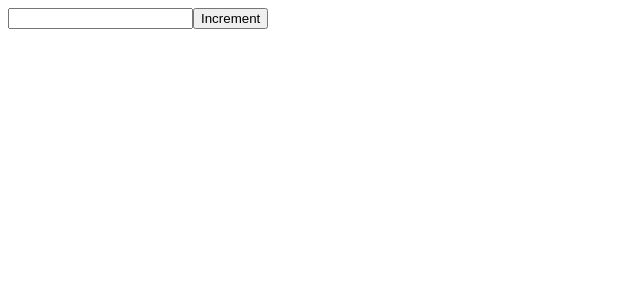
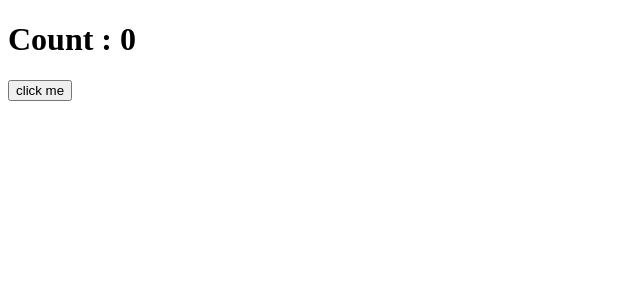
Before and after one commit to anisul-Islam/react-tutorials-code, a React (Create React App) app: page / in a window 1280 px wide. Shown: the top 300 px of the page, without its empty margins (0-640 px from the left). Built offline with nearby package versions, Linux system fonts and the light colour scheme; the HTML template or start-up script is replaced by a standard one.

Commit message:
useEffect basics

```diff
--- a/src/App.js
+++ b/src/App.js
@@ -1,9 +1,9 @@
 import React from "react";
-import USE_EFFECT1 from "./components/HOOKS/useEffect/USE_EFFECT_1/index2";
+import USE_EFFECT from "./components/HOOKS/useEffect";
 export default function App() {
   return (
     <div>
-      <USE_EFFECT1 />
+      <USE_EFFECT />
     </div>
   );
 }
--- a/src/components/HOOKS/useEffect/USE_EFFECT_1/index2.js
+++ /dev/null
@@ -1,23 +0,0 @@
-import React, { useState, useEffect } from "react";
-
-export default function USE_EFFECT1() {
-  const [counter, setCount] = useState(0);
-  const [name, setName] = useState("");
-
-  //run after every render - making side effect, we are updating dom after every render
-  useEffect(() => {
-    console.log("useEffect is called");
-    document.title = `Clicked ${counter} times`;
-  }, [counter]); //props or state that useEffect should depend to make any side effect
-
-  return (
-    <div>
-      <input
-        type="text"
-        value={name}
-        onChange={(e) => setName(e.target.value)}
-      />
-      <button onClick={() => setCount(counter + 1)}>Increment</button>
-    </div>
-  );
-}
--- /dev/null
+++ b/src/components/HOOKS/useEffect/index.js
@@ -0,0 +1,21 @@
+import React, { useState, useEffect } from "react";
+
+export default function USE_EFFECT() {
+  const [count, setCount] = useState(0);
+
+  //run after every render - we can update dom, fetch data and so on here
+  useEffect(() => {
+    console.log("useEffect is called");
+  }, []); //props or state that useEffect should depend to make any side effect
+
+  const handleClick = () => {
+    setCount(count + 1);
+  };
+
+  return (
+    <div>
+      <h1>Count : {count}</h1>
+      <button onClick={handleClick}>click me</button>
+    </div>
+  );
+}
```
Also changed, not shown: src/components/HOOKS/useEffect/USE_EFFECT_1/index1.js (deleted, +0 -45 lines).
